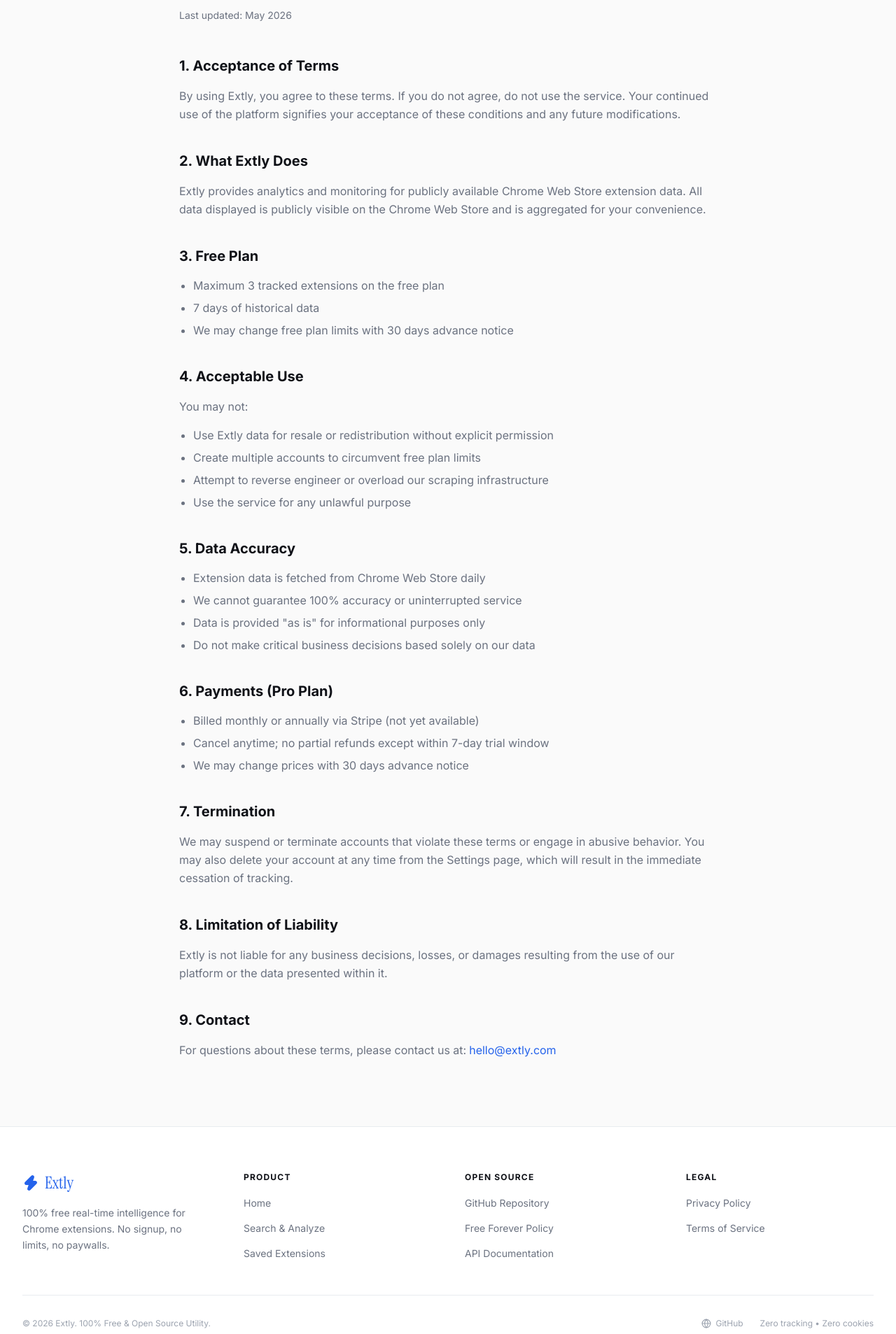
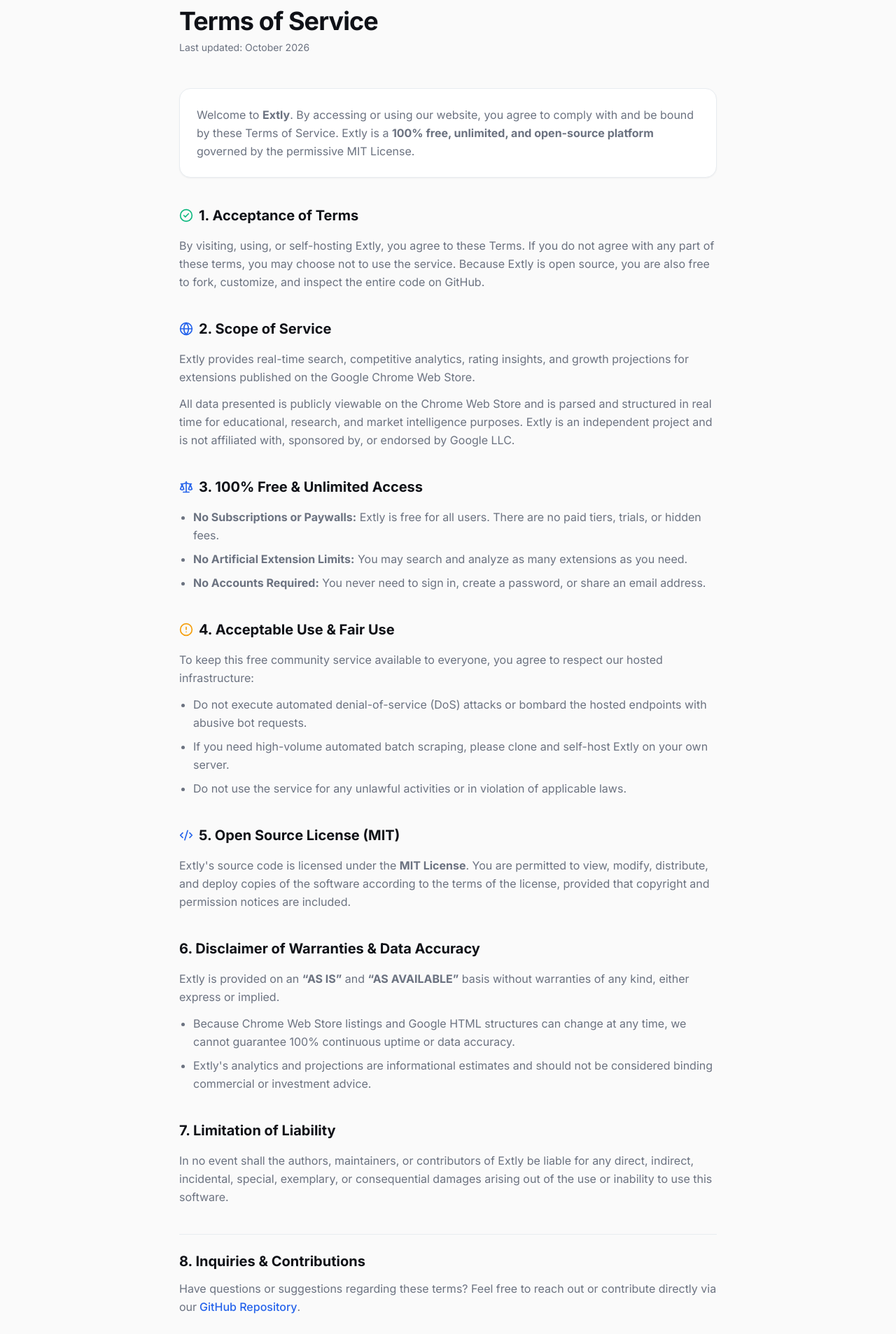
Before and after one commit to SayyadAdeel-a/extly, a Next.js app: page /terms in a window 1280 px wide. Shown: the part 193-2100 px from the top of the page at 70% size. Built offline with nearby package versions, Linux system fonts and the light colour scheme.

Commit message:
docs: update privacy policy and terms of service for open-source zero-auth model

```diff
--- a/app/privacy/page.tsx
+++ b/app/privacy/page.tsx
@@ -1,92 +1,127 @@
+import React from 'react'
+import type { Metadata } from 'next'
 import { Navbar } from '@/components/layout/Navbar'
 import { Footer } from '@/components/layout/Footer'
+import { ShieldCheck, Database, EyeOff, Cookie, Server } from 'lucide-react'
 
-export const metadata = {
-  title: 'Privacy Policy - Extly Intelligence',
-  description: 'Our privacy policy and commitment to data protection.',
+export const metadata: Metadata = {
+  title: 'Privacy Policy | Extly — 100% Free & Zero-Tracking',
+  description: 'Extly Privacy Policy. Zero tracking cookies, zero account registrations, zero databases. Pure client-side privacy by design.',
 }
 
 export default function PrivacyPage() {
   return (
-    <div className="min-h-screen flex flex-col bg-bg-main">
+    <div className="min-h-screen flex flex-col bg-bg-main text-text-primary">
       <Navbar />
 
       <main className="flex-grow container mx-auto px-6 py-16 md:py-24">
         <article className="max-w-3xl mx-auto">
+          {/* Header */}
           <header className="mb-12">
-            <h1 className="text-3xl font-bold text-text-primary mb-2">Privacy Policy</h1>
-            <p className="text-text-secondary text-sm">Last updated: May 2026</p>
+            <div className="inline-flex items-center gap-1.5 px-3 py-1 bg-green-50 border border-green-200 text-accent-green rounded-full text-xs font-semibold mb-4">
+              <ShieldCheck size={14} />
+              <span>Privacy By Design</span>
+            </div>
+            <h1 className="text-4xl font-bold tracking-tight mb-2">Privacy Policy</h1>
+            <p className="text-text-secondary text-sm">Last updated: October 2026</p>
           </header>
 
           <div className="space-y-10 prose prose-sm max-w-none">
+            {/* Intro */}
+            <section className="bg-white p-6 rounded-2xl border border-border-subtle shadow-sm">
+              <p className="text-text-secondary leading-relaxed">
+                At <strong>Extly</strong>, privacy is not an afterthought — it is the core foundation of our architecture.
+                Extly is a <strong>100% free and open-source platform</strong>. We do not require account registration,
+                we do not store databases with user records, and we do not track or sell your personal data.
+              </p>
+            </section>
+
+            {/* 1. What We Don't Collect */}
             <section>
-              <h2 className="text-xl font-bold text-text-primary mb-4">1. What We Collect</h2>
-              <ul className="list-disc pl-5 space-y-2 text-text-secondary">
-                <li>Email address (for magic link authentication and sending alerts)</li>
-                <li>Which extensions you choose to track</li>
-                <li>Basic usage data via Vercel Analytics (page views only, no personal tracking)</li>
+              <h2 className="text-xl font-bold text-text-primary mb-4 flex items-center gap-2">
+                <EyeOff size={20} className="text-accent-blue" />
+                1. What We Do NOT Collect
+              </h2>
+              <ul className="list-disc pl-5 space-y-2 text-text-secondary leading-relaxed">
+                <li><strong>No Names or Emails:</strong> We do not ask for, collect, or store email addresses.</li>
+                <li><strong>No Passwords or Credentials:</strong> There are no accounts, user logins, or magic links.</li>
+                <li><strong>No Browsing History:</strong> We never access or inspect your personal browser history or which extensions you have installed in your browser.</li>
+                <li><strong>No Payment Details:</strong> Extly is 100% free forever; we never collect credit card or billing details.</li>
+                <li><strong>No Cross-Site Tracking:</strong> We do not use third-party advertising tracking pixels or retargeting scripts.</li>
               </ul>
             </section>
 
+            {/* 2. How Bookmarks Work (localStorage) */}
             <section>
-              <h2 className="text-xl font-bold text-text-primary mb-4">2. What We Don&apos;t Collect</h2>
-              <ul className="list-disc pl-5 space-y-2 text-text-secondary">
-                <li>We never collect your Chrome browsing history</li>
-                <li>We never access which extensions are installed on your browser</li>
-                <li>We never sell your data to any third party</li>
-              </ul>
-            </section>
-
-            <section>
-              <h2 className="text-xl font-bold text-text-primary mb-4">3. How We Use Your Data</h2>
+              <h2 className="text-xl font-bold text-text-primary mb-4 flex items-center gap-2">
+                <Database size={20} className="text-accent-blue" />
+                2. Local Bookmarking (Zero-Database)
+              </h2>
+              <p className="text-text-secondary leading-relaxed mb-3">
+                When you click <em>&ldquo;Save to My List&rdquo;</em> on any extension, that information is saved directly inside your own web browser using
+                standard HTML5 <code>localStorage</code>.
+              </p>
               <p className="text-text-secondary leading-relaxed">
-                We use your information to send you email alerts about extensions you track,
-                to maintain your dashboard and tracking preferences, and to improve the
-                product based on aggregate usage patterns.
+                This data stays on your local device and is <strong>never transmitted to any remote user database</strong>.
+                You can clear your saved extensions at any time by clearing your browser cache or clicking the remove button in your saved list.
               </p>
             </section>
 
+            {/* 3. Cookies and Analytics */}
             <section>
-              <h2 className="text-xl font-bold text-text-primary mb-4">4. Data Storage</h2>
+              <h2 className="text-xl font-bold text-text-primary mb-4 flex items-center gap-2">
+                <Cookie size={20} className="text-accent-blue" />
+                3. Cookies & Technical Logs
+              </h2>
               <p className="text-text-secondary leading-relaxed">
-                All data is stored securely in Supabase (PostgreSQL). Data is encrypted
-                at rest and in transit via HTTPS. Servers are located in the EU region
-                to ensure high availability and data sovereignty.
+                Extly uses <strong>no tracking cookies</strong> and no persistent session cookies.
+                Standard web server hosting (such as Vercel) may log anonymous operational request metadata (such as anonymized IP address, request method, and HTTP status code) solely for server reliability, denial-of-service defense, and performance monitoring.
               </p>
             </section>
 
+            {/* 4. Public Web Store Data */}
             <section>
-              <h2 className="text-xl font-bold text-text-primary mb-4">5. Email Communications</h2>
+              <h2 className="text-xl font-bold text-text-primary mb-4 flex items-center gap-2">
+                <Server size={20} className="text-accent-blue" />
+                4. Chrome Web Store Data
+              </h2>
               <p className="text-text-secondary leading-relaxed">
-                We only send alerts you explicitly signed up for. Every email includes a
-                working unsubscribe link. We never send unsolicited marketing emails.
+                When you analyze an extension or perform a search, Extly fetches publicly available metadata from Google&apos;s Chrome Web Store in real time.
+                All extension titles, user counts, ratings, and version numbers are public records available to any web browser.
               </p>
             </section>
 
+            {/* 5. Open Source Transparency */}
             <section>
-              <h2 className="text-xl font-bold text-text-primary mb-4">6. Deleting Your Data</h2>
+              <h2 className="text-xl font-bold text-text-primary mb-4">
+                5. Complete Open Source Transparency
+              </h2>
               <p className="text-text-secondary leading-relaxed">
-                You can delete your account anytime from the Settings page. All your data
-                is permanently deleted within 30 days of account deletion. You may also
-                email us at privacy@extly.com to request manual deletion.
+                Extly is fully open source under the MIT License. Anyone can audit the complete codebase, data flow, and scraper logic on our
+                <a
+                  href="https://github.com/SayyadAdeel-a/extly"
+                  target="_blank"
+                  rel="noopener noreferrer"
+                  className="text-accent-blue ml-1 font-medium hover:underline"
+                >
+                  GitHub repository
+                </a>.
               </p>
             </section>
 
-            <section>
-              <h2 className="text-xl font-bold text-text-primary mb-4">7. Contact</h2>
+            {/* 6. Contact */}
+            <section className="pt-6 border-t border-border-subtle">
+              <h2 className="text-xl font-bold text-text-primary mb-3">6. Questions & Contact</h2>
               <p className="text-text-secondary leading-relaxed">
-                For privacy questions or concerns, please contact us at:
-                <a href="mailto:privacy@extly.com" className="text-accent-blue ml-1 hover:underline">
-                  privacy@extly.com
-                </a>
-              </p>
-            </section>
-
-            <section>
-              <h2 className="text-xl font-bold text-text-primary mb-4">8. Changes to This Policy</h2>
-              <p className="text-text-secondary leading-relaxed">
-                We will notify you by email if we make material changes to this privacy policy.
-                Continued use of the service after such changes constitutes acceptance of the new policy.
+                If you have any questions about this Privacy Policy or Extly&apos;s open source architecture, feel free to open an issue or discussion on
+                <a
+                  href="https://github.com/SayyadAdeel-a/extly/issues"
+                  target="_blank"
+                  rel="noopener noreferrer"
+                  className="text-accent-blue ml-1 font-medium hover:underline"
+                >
+                  GitHub Issues
+                </a>.
               </p>
             </section>
           </div>
--- a/app/terms/page.tsx
+++ b/app/terms/page.tsx
@@ -1,105 +1,149 @@
+import React from 'react'
+import type { Metadata } from 'next'
 import { Navbar } from '@/components/layout/Navbar'
 import { Footer } from '@/components/layout/Footer'
+import { FileText, CheckCircle2, AlertCircle, Scale, Code2, Globe } from 'lucide-react'
 
-export const metadata = {
-  title: 'Terms of Service - Extly Intelligence',
-  description: 'Our terms of service and usage conditions.',
+export const metadata: Metadata = {
+  title: 'Terms of Service | Extly — 100% Free & Open Source',
+  description: 'Extly Terms of Service. 100% free, unlimited, open source under the MIT License. Fair use guidelines and public data disclaimers.',
 }
 
 export default function TermsPage() {
   return (
-    <div className="min-h-screen flex flex-col bg-bg-main">
+    <div className="min-h-screen flex flex-col bg-bg-main text-text-primary">
       <Navbar />
 
       <main className="flex-grow container mx-auto px-6 py-16 md:py-24">
         <article className="max-w-3xl mx-auto">
+          {/* Header */}
           <header className="mb-12">
-            <h1 className="text-3xl font-bold text-text-primary mb-2">Terms of Service</h1>
-            <p className="text-text-secondary text-sm">Last updated: May 2026</p>
+            <div className="inline-flex items-center gap-1.5 px-3 py-1 bg-blue-50 border border-blue-200 text-accent-blue rounded-full text-xs font-semibold mb-4">
+              <FileText size={14} />
+              <span>Terms &amp; Fair Use</span>
+            </div>
+            <h1 className="text-4xl font-bold tracking-tight mb-2">Terms of Service</h1>
+            <p className="text-text-secondary text-sm">Last updated: October 2026</p>
           </header>
 
           <div className="space-y-10 prose prose-sm max-w-none">
-            <section>
-              <h2 className="text-xl font-bold text-text-primary mb-4">1. Acceptance of Terms</h2>
+            {/* Summary card */}
+            <section className="bg-white p-6 rounded-2xl border border-border-subtle shadow-sm">
               <p className="text-text-secondary leading-relaxed">
-                By using Extly, you agree to these terms. If you do not agree, do not use the service.
-                Your continued use of the platform signifies your acceptance of these conditions and
-                any future modifications.
+                Welcome to <strong>Extly</strong>. By accessing or using our website, you agree to comply with and be bound by these
+                Terms of Service. Extly is a <strong>100% free, unlimited, and open-source platform</strong> governed by the permissive
+                MIT License.
               </p>
             </section>
 
+            {/* 1. Acceptance */}
             <section>
-              <h2 className="text-xl font-bold text-text-primary mb-4">2. What Extly Does</h2>
+              <h2 className="text-xl font-bold text-text-primary mb-4 flex items-center gap-2">
+                <CheckCircle2 size={20} className="text-accent-green" />
+                1. Acceptance of Terms
+              </h2>
               <p className="text-text-secondary leading-relaxed">
-                Extly provides analytics and monitoring for publicly available Chrome Web Store
-                extension data. All data displayed is publicly visible on the Chrome Web Store
-                and is aggregated for your convenience.
+                By visiting, using, or self-hosting Extly, you agree to these Terms. If you do not agree with any part of these terms,
+                you may choose not to use the service. Because Extly is open source, you are also free to fork, customize, and inspect
+                the entire code on GitHub.
               </p>
             </section>
 
+            {/* 2. What Extly Does */}
             <section>
-              <h2 className="text-xl font-bold text-text-primary mb-4">3. Free Plan</h2>
-              <ul className="list-disc pl-5 space-y-2 text-text-secondary">
-                <li>Maximum 3 tracked extensions on the free plan</li>
-                <li>7 days of historical data</li>
-                <li>We may change free plan limits with 30 days advance notice</li>
+              <h2 className="text-xl font-bold text-text-primary mb-4 flex items-center gap-2">
+                <Globe size={20} className="text-accent-blue" />
+                2. Scope of Service
+              </h2>
+              <p className="text-text-secondary leading-relaxed mb-3">
+                Extly provides real-time search, competitive analytics, rating insights, and growth projections for extensions published on the
+                Google Chrome Web Store.
+              </p>
+              <p className="text-text-secondary leading-relaxed">
+                All data presented is publicly viewable on the Chrome Web Store and is parsed and structured in real time for educational, research,
+                and market intelligence purposes. Extly is an independent project and is not affiliated with, sponsored by, or endorsed by Google LLC.
+              </p>
+            </section>
+
+            {/* 3. Free & Unlimited */}
+            <section>
+              <h2 className="text-xl font-bold text-text-primary mb-4 flex items-center gap-2">
+                <Scale size={20} className="text-accent-blue" />
+                3. 100% Free &amp; Unlimited Access
+              </h2>
+              <ul className="list-disc pl-5 space-y-2 text-text-secondary leading-relaxed">
+                <li><strong>No Subscriptions or Paywalls:</strong> Extly is free for all users. There are no paid tiers, trials, or hidden fees.</li>
+                <li><strong>No Artificial Extension Limits:</strong> You may search and analyze as many extensions as you need.</li>
+                <li><strong>No Accounts Required:</strong> You never need to sign in, create a password, or share an email address.</li>
               </ul>
             </section>
 
+            {/* 4. Acceptable Use */}
             <section>
-              <h2 className="text-xl font-bold text-text-primary mb-4">4. Acceptable Use</h2>
-              <p className="text-text-secondary leading-relaxed mb-4">You may not:</p>
-              <ul className="list-disc pl-5 space-y-2 text-text-secondary">
-                <li>Use Extly data for resale or redistribution without explicit permission</li>
-                <li>Create multiple accounts to circumvent free plan limits</li>
-                <li>Attempt to reverse engineer or overload our scraping infrastructure</li>
-                <li>Use the service for any unlawful purpose</li>
+              <h2 className="text-xl font-bold text-text-primary mb-4 flex items-center gap-2">
+                <AlertCircle size={20} className="text-amber-500" />
+                4. Acceptable Use &amp; Fair Use
+              </h2>
+              <p className="text-text-secondary leading-relaxed mb-3">
+                To keep this free community service available to everyone, you agree to respect our hosted infrastructure:
+              </p>
+              <ul className="list-disc pl-5 space-y-2 text-text-secondary leading-relaxed">
+                <li>Do not execute automated denial-of-service (DoS) attacks or bombard the hosted endpoints with abusive bot requests.</li>
+                <li>If you need high-volume automated batch scraping, please clone and self-host Extly on your own server.</li>
+                <li>Do not use the service for any unlawful activities or in violation of applicable laws.</li>
               </ul>
             </section>
 
+            {/* 5. Open Source MIT License */}
             <section>
-              <h2 className="text-xl font-bold text-text-primary mb-4">5. Data Accuracy</h2>
-              <ul className="list-disc pl-5 space-y-2 text-text-secondary">
-                <li>Extension data is fetched from Chrome Web Store daily</li>
-                <li>We cannot guarantee 100% accuracy or uninterrupted service</li>
-                <li>Data is provided &quot;as is&quot; for informational purposes only</li>
-                <li>Do not make critical business decisions based solely on our data</li>
+              <h2 className="text-xl font-bold text-text-primary mb-4 flex items-center gap-2">
+                <Code2 size={20} className="text-accent-blue" />
+                5. Open Source License (MIT)
+              </h2>
+              <p className="text-text-secondary leading-relaxed">
+                Extly&apos;s source code is licensed under the <strong>MIT License</strong>. You are permitted to view, modify, distribute,
+                and deploy copies of the software according to the terms of the license, provided that copyright and permission notices are included.
+              </p>
+            </section>
+
+            {/* 6. Disclaimer of Warranties */}
+            <section>
+              <h2 className="text-xl font-bold text-text-primary mb-4">
+                6. Disclaimer of Warranties &amp; Data Accuracy
+              </h2>
+              <p className="text-text-secondary leading-relaxed mb-3">
+                Extly is provided on an <strong>&ldquo;AS IS&rdquo;</strong> and <strong>&ldquo;AS AVAILABLE&rdquo;</strong> basis without warranties of any kind, either express or implied.
+              </p>
+              <ul className="list-disc pl-5 space-y-2 text-text-secondary leading-relaxed">
+                <li>Because Chrome Web Store listings and Google HTML structures can change at any time, we cannot guarantee 100% continuous uptime or data accuracy.</li>
+                <li>Extly&apos;s analytics and projections are informational estimates and should not be considered binding commercial or investment advice.</li>
               </ul>
             </section>
 
+            {/* 7. Limitation of Liability */}
             <section>
-              <h2 className="text-xl font-bold text-text-primary mb-4">6. Payments (Pro Plan)</h2>
-              <ul className="list-disc pl-5 space-y-2 text-text-secondary">
-                <li>Billed monthly or annually via Stripe (not yet available)</li>
-                <li>Cancel anytime; no partial refunds except within 7-day trial window</li>
-                <li>We may change prices with 30 days advance notice</li>
-              </ul>
-            </section>
-
-            <section>
-              <h2 className="text-xl font-bold text-text-primary mb-4">7. Termination</h2>
+              <h2 className="text-xl font-bold text-text-primary mb-4">
+                7. Limitation of Liability
+              </h2>
               <p className="text-text-secondary leading-relaxed">
-                We may suspend or terminate accounts that violate these terms or engage in
-                abusive behavior. You may also delete your account at any time from the
-                Settings page, which will result in the immediate cessation of tracking.
+                In no event shall the authors, maintainers, or contributors of Extly be liable for any direct, indirect, incidental, special, exemplary,
+                or consequential damages arising out of the use or inability to use this software.
               </p>
             </section>
 
-            <section>
-              <h2 className="text-xl font-bold text-text-primary mb-4">8. Limitation of Liability</h2>
+            {/* 8. Questions */}
+            <section className="pt-6 border-t border-border-subtle">
+              <h2 className="text-xl font-bold text-text-primary mb-3">8. Inquiries &amp; Contributions</h2>
               <p className="text-text-secondary leading-relaxed">
-                Extly is not liable for any business decisions, losses, or damages resulting
-                from the use of our platform or the data presented within it.
-              </p>
-            </section>
-
-            <section>
-              <h2 className="text-xl font-bold text-text-primary mb-4">9. Contact</h2>
-              <p className="text-text-secondary leading-relaxed">
-                For questions about these terms, please contact us at:
-                <a href="mailto:hello@extly.com" className="text-accent-blue ml-1 hover:underline">
-                  hello@extly.com
-                </a>
+                Have questions or suggestions regarding these terms? Feel free to reach out or contribute directly via our
+                <a
+                  href="https://github.com/SayyadAdeel-a/extly"
+                  target="_blank"
+                  rel="noopener noreferrer"
+                  className="text-accent-blue ml-1 font-medium hover:underline"
+                >
+                  GitHub Repository
+                </a>.
               </p>
             </section>
           </div>
```
